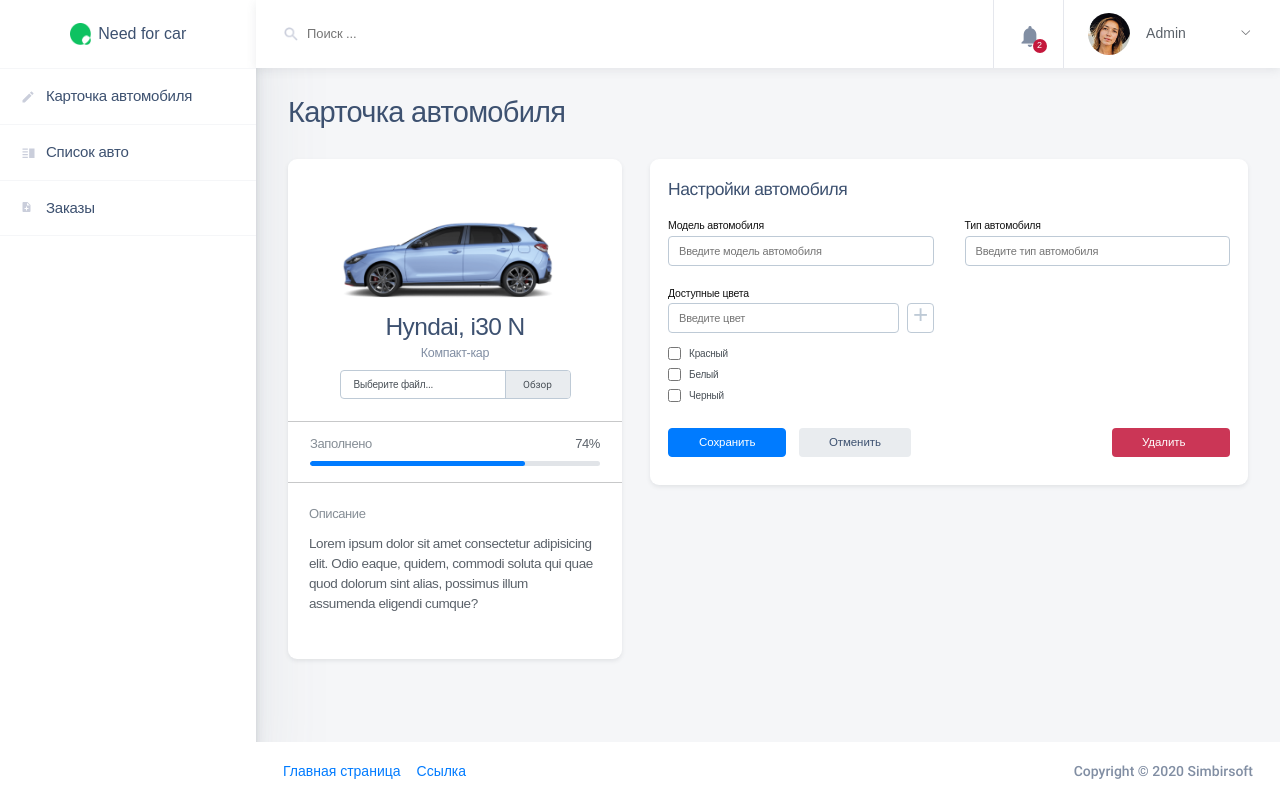
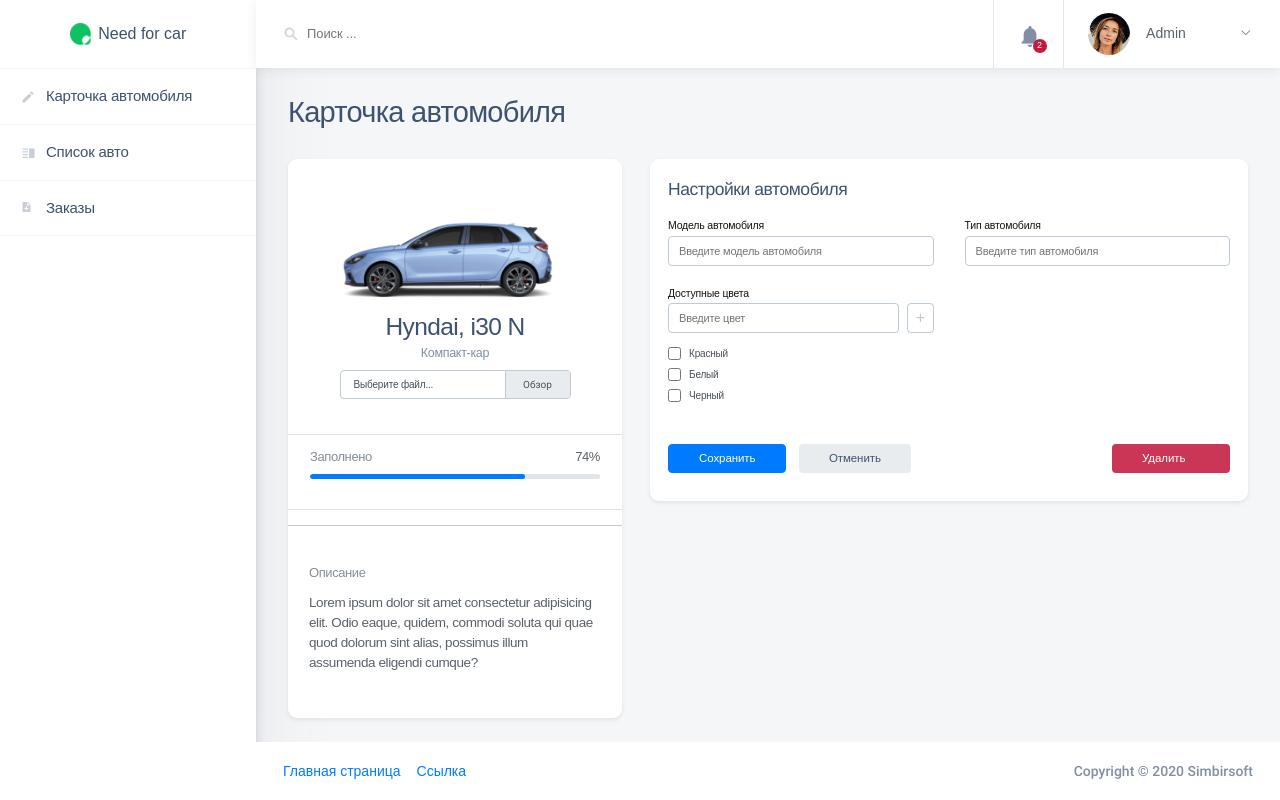
Before and after one commit to PetrKopyev/simbirsoft-2iteration, a Vue app: page /admin-panel/Car in a window 1280 px wide. Built offline with nearby package versions, Linux system fonts and the light colour scheme.

Commit message:
Правки V8/V9/V10/V11

```diff
--- a/src/components/Car.vue
+++ b/src/components/Car.vue
@@ -1,20 +1,19 @@
 <template>
-  <div class="car">
+  <section class="car">
     <h1 class="title">
       Карточка автомобиля
     </h1>
     <div class="car__blocks">
-      <div class="car__block-info">
+      <section class="car__block-info">
         <div class="car__block-info__load">
-          <div class="car__block-info__load-img">
           <img
+            class="car__block-info__load-img"
             src="@/assets/image/car.png"
             alt="car"
           >
-          </div>
-          <h3 class="car__block-info__load-name">
+          <h2 class="car__block-info__load-name">
             Hyndai, i30 N
-          </h3>
+          </h2>
           <span class="car__block-info__load-descr">Компакт-кар</span>
           <div class="car__block-info__load-upload file_upload">
             <div>Выберите файл...</div>
@@ -22,7 +21,6 @@
             <input type="file">
           </div>
         </div>
-        <hr>
         <div class="car__block-info__filled">
           <div class="car__block-info__filled-about">
             <span>Заполнено</span>
@@ -40,44 +38,47 @@
             soluta qui quae quod dolorum sint alias, possimus illum assumenda eligendi cumque?
           </p>
         </div>
-      </div>
+      </section>
       <div class="car__block-set">
         <h3>Настройки автомобиля</h3>
-        <div class="car__block-set__auto">
+        <form class="car__block-set__auto">
           <div class="car__block-set__auto-model">
-            <span>Модель автомобиля</span>
+            <label for="modelCar">Модель автомобиля</label>
             <input
+              id="modelCar"
               type="text"
               placeholder="Введите модель автомобиля"
             >
           </div>
           <div class="car__block-set__auto-model">
-            <span>Тип автомобиля</span>
+            <label for="typeCar">Тип автомобиля</label>
             <input
+              id="typeCar"
               type="text"
               placeholder="Введите тип автомобиля"
             >
           </div>
           <div class="car__block-set__auto-model">
-            <span>Доступные цвета</span>
+            <label for="colorsForPick">Доступные цвета</label>
             <div class="car__block-set__auto-model__input">
               <input
+                id="colorsForPick"
                 v-model="newColor"
                 type="text"
                 placeholder="Введите цвет"
               >
-              <button @click="addColor">
-                <span>+</span>
+              <button @click.prevent="addColor">
+                +
               </button>
             </div>
           </div>
-        </div>
+        </form>
         <div class="car__block-set__colors">
-          <ul
+          <ul>
+            <li
               v-for="(color, index) in colors"
               :key="index"
             >
-            <li>
               <input type="checkbox">
               <span>{{ color }}</span>
             </li>
@@ -98,7 +99,7 @@
         </div>
       </div>
     </div>
-  </div>
+  </section>
 </template>
 
 <script>
@@ -113,7 +114,7 @@
   },
   methods: {
     addColor() {
-      if (this.newColor !== '') {
+      if (this.newColor) {
         this.colors.push(this.newColor);
         this.newColor = '';
       }
@@ -192,7 +193,8 @@
 
       &__filled {
         margin-top: 14px;
-        padding: 0 22px;
+        padding: 14px 22px;
+        box-shadow: 0px -1px 0px rgba(0, 0, 0, 0.12), 0px 1px 0px rgba(0, 0, 0, 0.12);
 
         &-about {
           margin-bottom: 10px;
@@ -301,15 +303,11 @@
               border-radius: 4px;
               background-color: $white;
               align-items: center;
-
-              & span {
               color: $grayish-blue;
-                font-size: 26px;
-              }
             }
           }
 
-          & span {
+          & label {
             font-family: 'Helvetica';
             font-style: normal;
             font-weight: 400;
@@ -344,13 +342,14 @@
 
         & ul {
           list-style-type: none;
-          margin-bottom: 8px;
+
           padding: 0;
 
           & li {
             align-items: center;
             display: flex;
             flex-direction: row;
+            margin-bottom: 8px;
 
             & span {
               font-weight: 400;
@@ -418,10 +417,6 @@
   }
 }
 
-hr  {
-  margin: 0 !important;
-}
-
 /* Input file*/
 .file_upload{
   & button:not(:disabled) {
```
Lines whose indentation alone changed are shown as unchanged.
